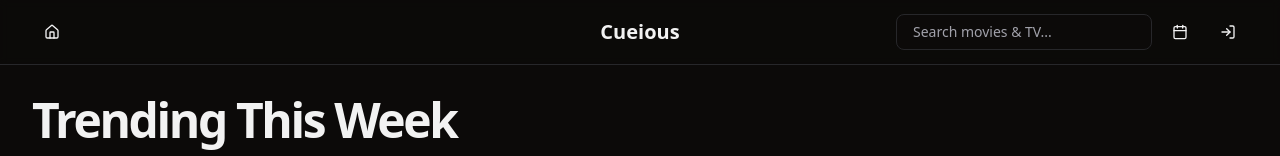
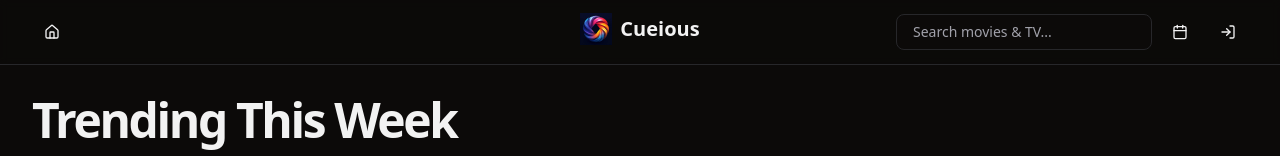
Before and after one commit to grocerysushi/watch-wise, a React (Vite) app: page / in a window 1280 px wide. Shown: the top 156 px of the page. Built offline with nearby package versions, Linux system fonts and the light colour scheme; no server answers.

Commit message:
Add logo next to "Cueious"
Place the logo component adjacent to the "Cueious" title in the navigation for improved branding and visual identity.
[skip gpt_engineer]

```diff
--- a/src/components/navigation/NavTitle.tsx
+++ b/src/components/navigation/NavTitle.tsx
@@ -1,7 +1,19 @@
+import { cn } from "@/lib/utils";
+
 export function NavTitle() {
   return (
     <div className="flex-1 text-center">
-      <span className="text-xl font-bold">Cueious</span>
+      <div className="inline-flex items-center gap-2">
+        <img
+          src="/lovable-uploads/2c0af9c1-9bcf-46a0-b293-9a90ef54246e.png"
+          alt="Cueious Logo"
+          className={cn(
+            "h-8 w-8",
+            "transition-transform duration-300 hover:scale-110"
+          )}
+        />
+        <span className="text-xl font-bold">Cueious</span>
+      </div>
     </div>
   );
 }
```
Also changed, not shown: public/lovable-uploads/2c0af9c1-9bcf-46a0-b293-9a90ef54246e.png (added).
